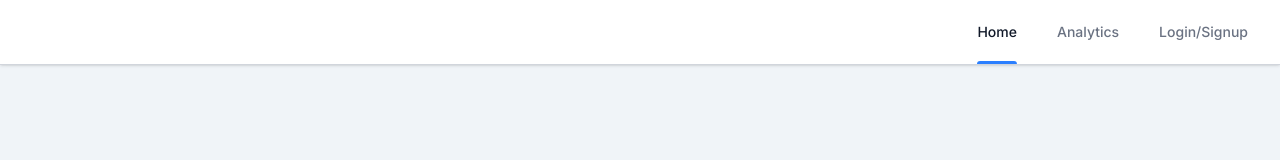
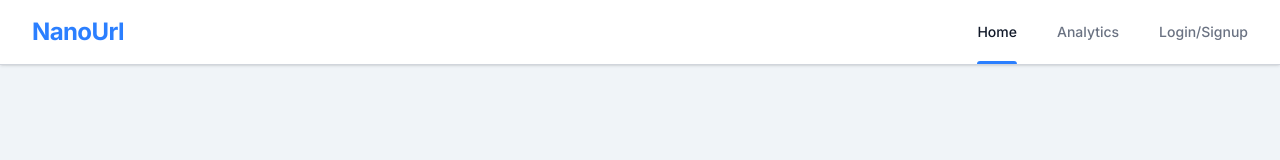
Before and after one commit to tanishmundra-codes/URL-Shortener, a React (Vite) app in the folder Frontend/: page / in a window 1280 px wide. Shown: the top 160 px of the page. Built offline with nearby package versions, Linux system fonts and the light colour scheme.

Commit message:
Added logo

```diff
--- a/Frontend/src/components/Header.jsx
+++ b/Frontend/src/components/Header.jsx
@@ -33,7 +33,13 @@ const Header = () => {
 
   return (
     <div className="w-full bg-white shadow-sm border-b border-gray-300 sticky top-0 z-50">
-      <header className="flex justify-end items-center px-8 h-16">
+      <header className="flex justify-between items-center px-8 h-16">
+
+        <Link to="/" className="text-2xl font-bold text-blue-500 tracking-tight">
+          NanoUrl
+        </Link>
+
+        {/* 👇 Navigation stays on the right */}
         <nav className="flex space-x-10 h-full">
 
           <Link to="/" className="relative h-full flex items-center cursor-pointer group">
```
